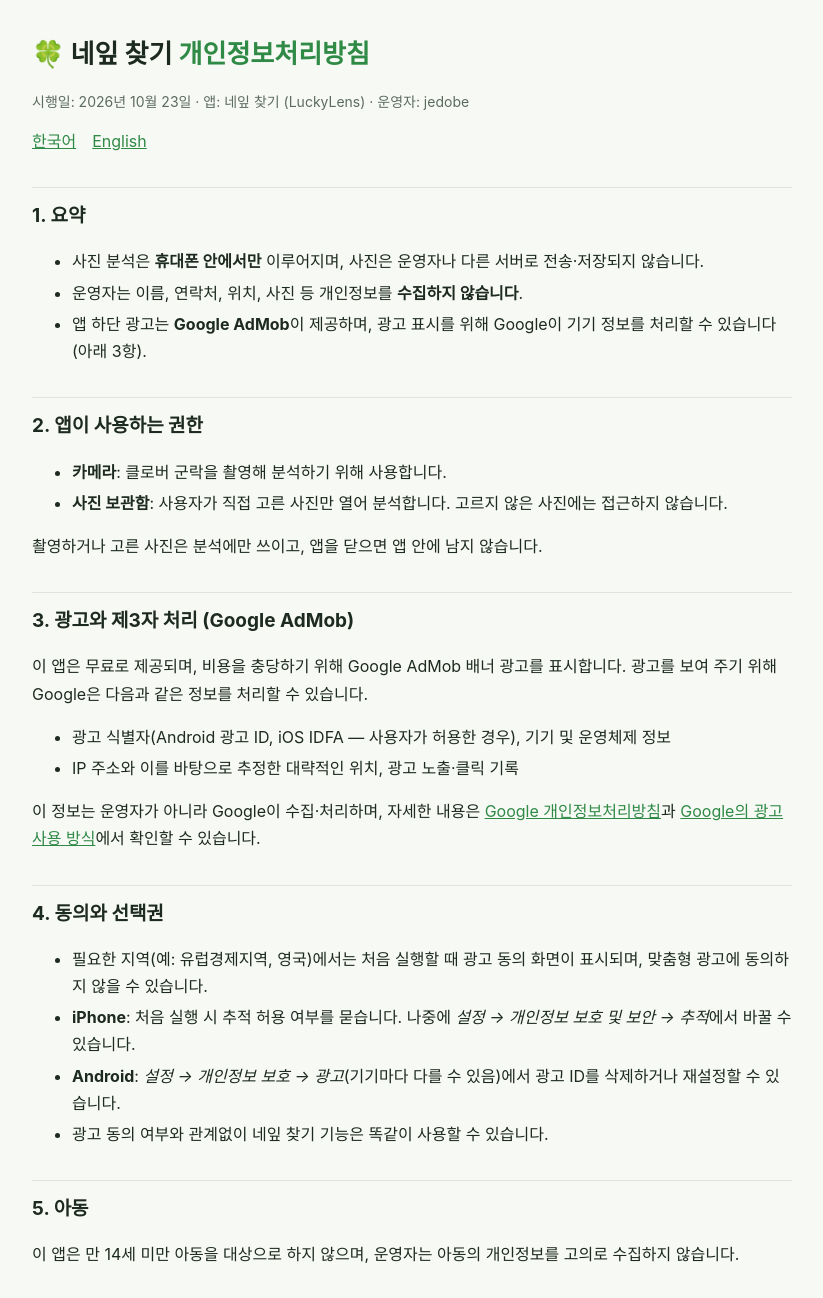
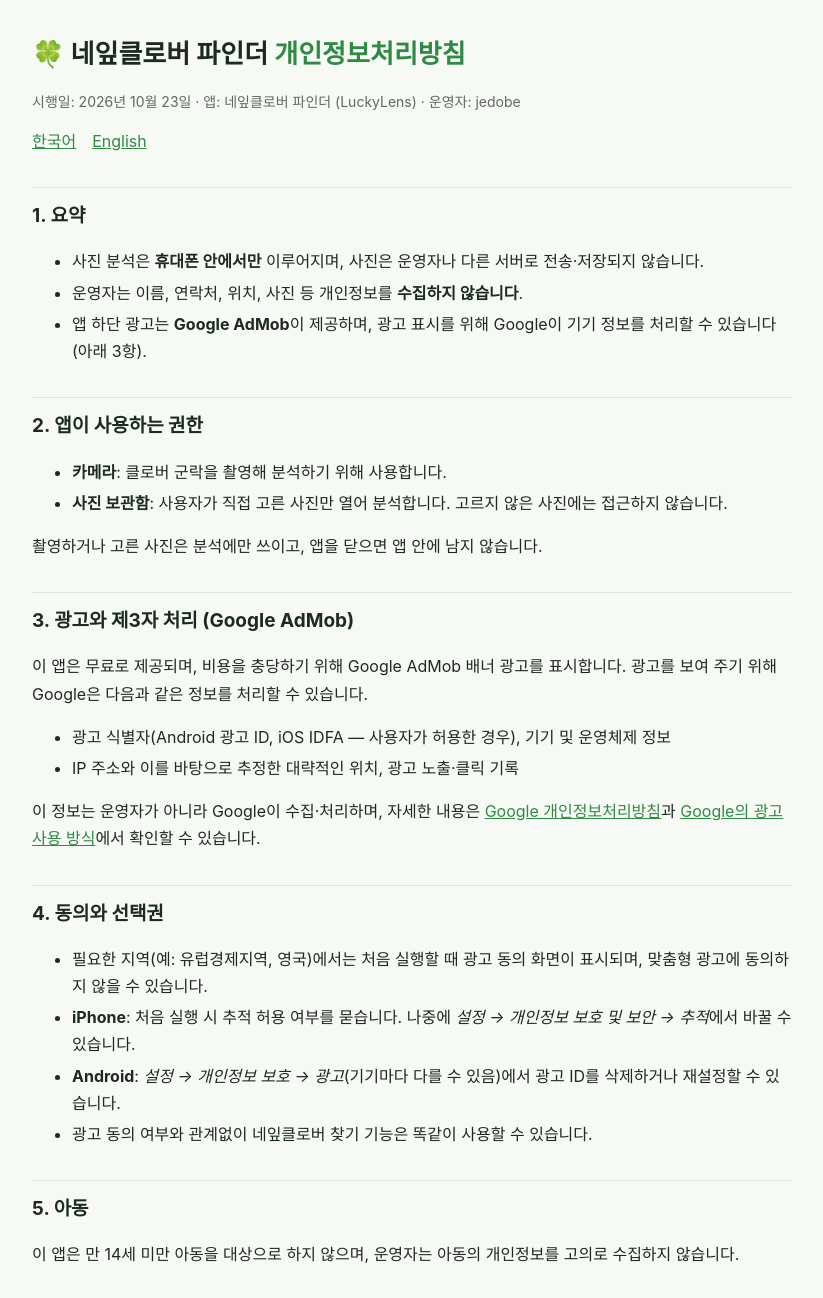
Before and after one commit to jedobe/luckylens, a plain HTML site: page docs/privacy/index.html in a window 1280 px wide. Shown: the top 1298 px of the page, without its empty margins (228-1051 px from the left). Drawn offline with Linux system fonts and the light colour scheme.

Commit message:
Rename app to 네잎클로버 파인더
Co-Authored-By: Claude Opus 5.5 <noreply@anthropic.com>

```diff
--- a/docs/privacy/index.html
+++ b/docs/privacy/index.html
@@ -3,7 +3,7 @@
 <head>
 <meta charset="utf-8">
 <meta name="viewport" content="width=device-width, initial-scale=1">
-<title>네잎 찾기 개인정보처리방침 / Privacy Policy</title>
+<title>네잎클로버 파인더 개인정보처리방침 / Privacy Policy</title>
 <style>
   :root { --ink:#1d2a1f; --muted:#5c6b60; --leaf:#2f8a46; --bg:#f7f9f5; --line:#dfe5dc; }
   @media (prefers-color-scheme: dark) { :root { --ink:#e8efe9; --muted:#9aa89e; --leaf:#5cc477; --bg:#121713; --line:#2c362f; } }
@@ -19,8 +19,8 @@
 </head>
 <body>
 <main>
-<h1>🍀 네잎 찾기 <span>개인정보처리방침</span></h1>
-<p class="meta">시행일: 2026년 10월 23일 · 앱: 네잎 찾기 (LuckyLens) · 운영자: jedobe</p>
+<h1>🍀 네잎클로버 파인더 <span>개인정보처리방침</span></h1>
+<p class="meta">시행일: 2026년 10월 23일 · 앱: 네잎클로버 파인더 (LuckyLens) · 운영자: jedobe</p>
 <nav><a href="#ko">한국어</a><a href="#en">English</a></nav>
 
 <section id="ko">
@@ -51,7 +51,7 @@
   <li>필요한 지역(예: 유럽경제지역, 영국)에서는 처음 실행할 때 광고 동의 화면이 표시되며, 맞춤형 광고에 동의하지 않을 수 있습니다.</li>
   <li><b>iPhone</b>: 처음 실행 시 추적 허용 여부를 묻습니다. 나중에 <i>설정 → 개인정보 보호 및 보안 → 추적</i>에서 바꿀 수 있습니다.</li>
   <li><b>Android</b>: <i>설정 → 개인정보 보호 → 광고</i>(기기마다 다를 수 있음)에서 광고 ID를 삭제하거나 재설정할 수 있습니다.</li>
-  <li>광고 동의 여부와 관계없이 네잎 찾기 기능은 똑같이 사용할 수 있습니다.</li>
+  <li>광고 동의 여부와 관계없이 네잎클로버 찾기 기능은 똑같이 사용할 수 있습니다.</li>
 </ul>
 
 <h2>5. 아동</h2>
```
Also changed, not shown: docs/index.html (+2 -2 lines), 1 other file.
